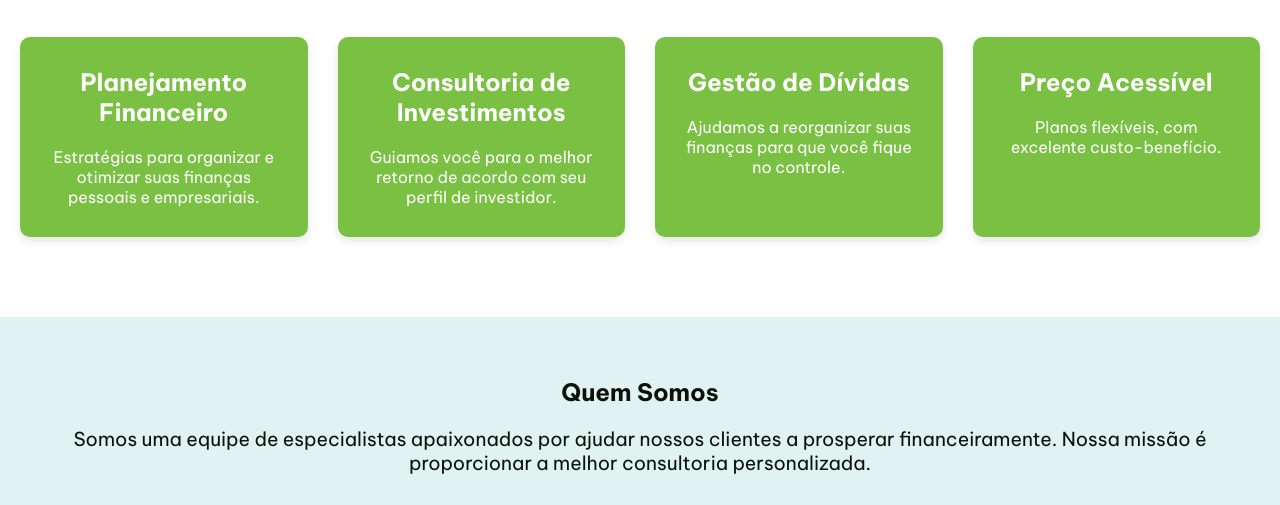
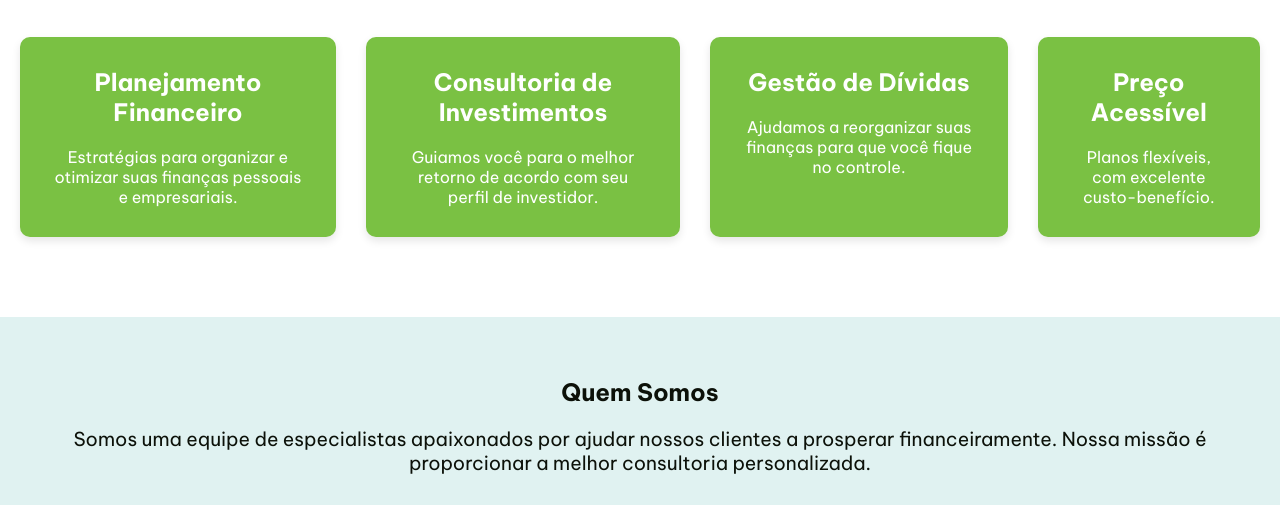
Before and after one commit to kauaaks/LPGdesignCF, a plain HTML site: page index.html in a window 1280 px wide. Shown: the part 592-1097 px from the top of the page. Drawn offline with Linux system fonts and the light colour scheme.

Commit message:
Update estilos.css

```diff
--- a/estilos.css
+++ b/estilos.css
@@ -117,8 +117,7 @@ header nav ul li a:hover {
 }
 
 .service-grid {
-    display: grid;
-    grid-template-columns: repeat(auto-fill, minmax(250px, 1fr));
+    display: flex;
     gap: 30px;
 }
 
```
